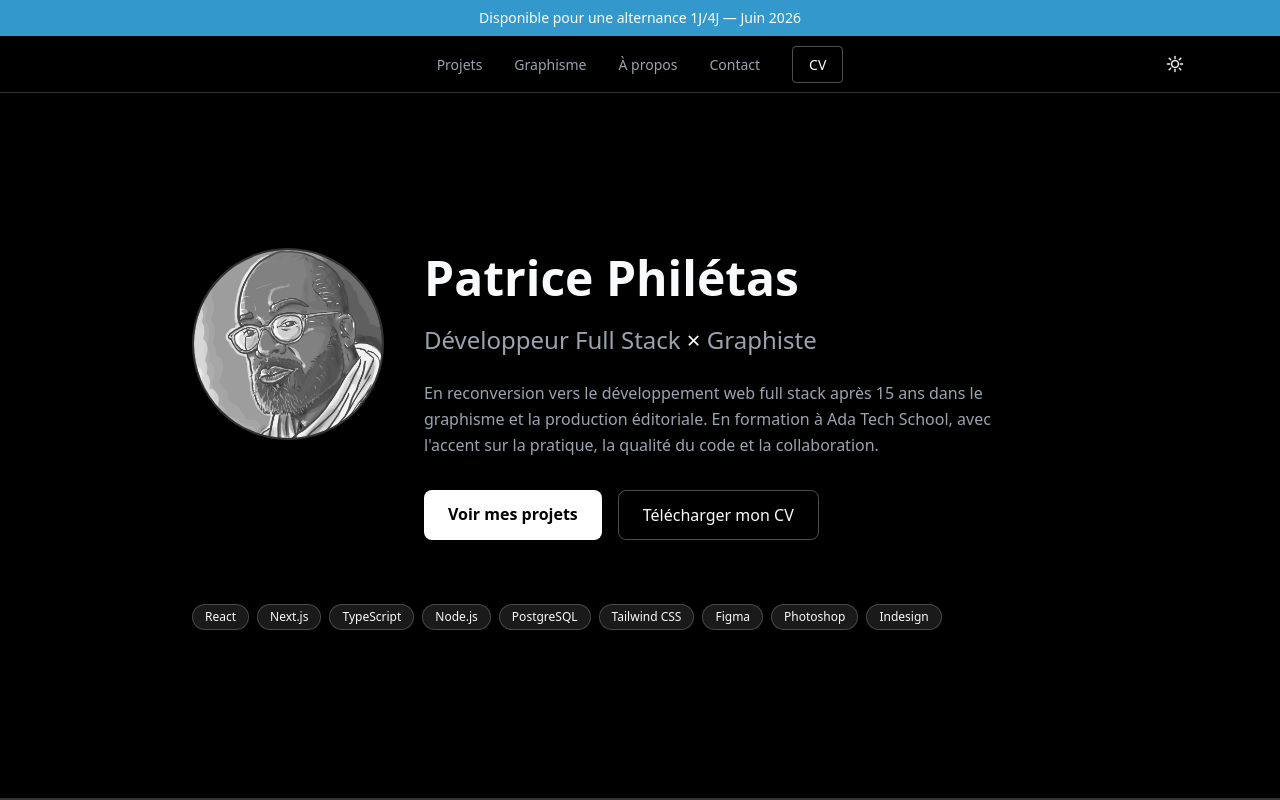
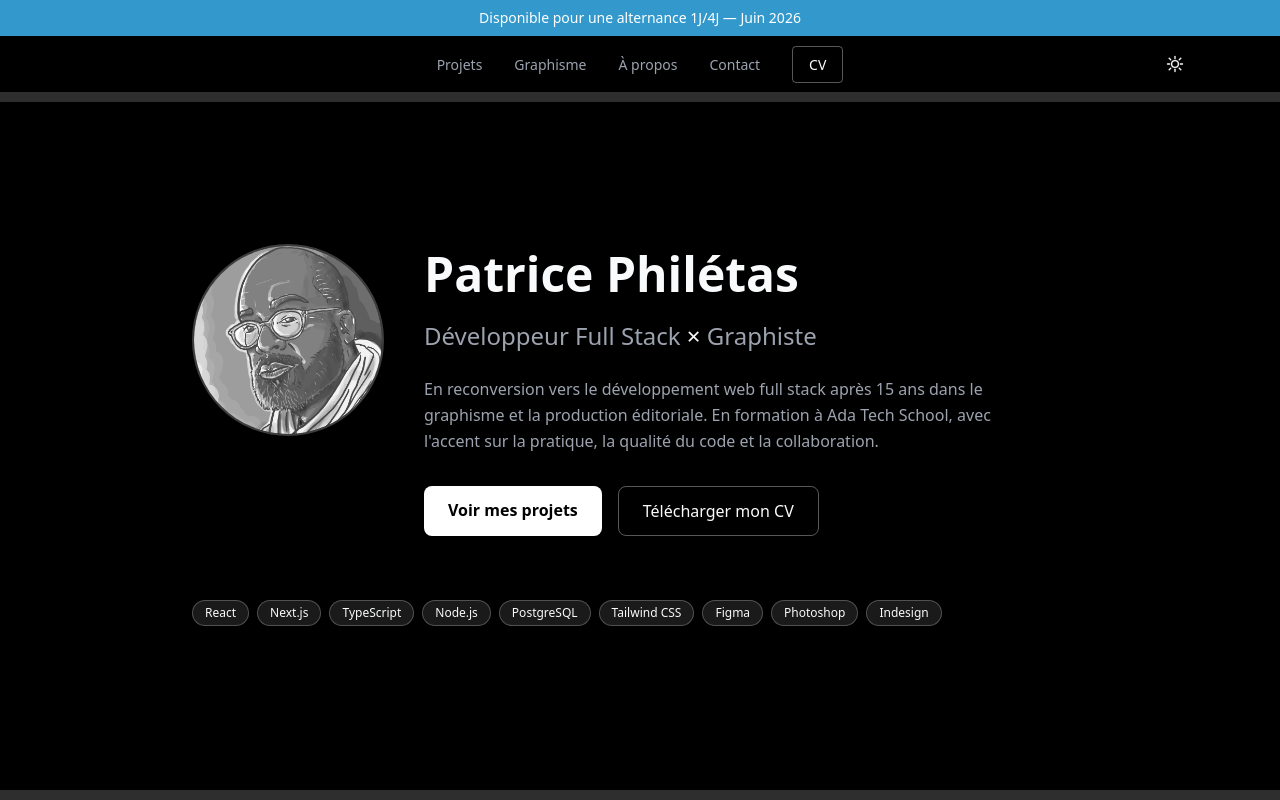
Before and after one commit to patphiletas/Portfolio, a Next.js app: page / in a window 1280 px wide. Shown: the top 800 px of the page. Built offline with nearby package versions, Linux system fonts and the light colour scheme.

Commit message:
travail sur les filets et les couleurs

```diff
--- a/app/components/Graphisme.tsx
+++ b/app/components/Graphisme.tsx
@@ -22,7 +22,7 @@ export default function Graphisme() {
           {graphismeItems.map((item) => (
             <div
               key={item.title}
-              className="theme-surface-muted rounded-lg overflow-hidden border theme-border hover:opacity-95 transition-colors"
+              className="theme-surface-muted theme-card-border rounded-lg overflow-hidden hover:opacity-95 transition-colors"
             >
               <div className="h-48 bg-gray-800 overflow-hidden">
                 <img
--- a/app/components/Navbar.tsx
+++ b/app/components/Navbar.tsx
@@ -14,7 +14,7 @@ export default function Navbar() {
   const [menuOpen, setMenuOpen] = useState(false);
 
   return (
-    <header className="theme-surface fixed top-0 left-0 right-0 z-50 backdrop-blur-sm border-b theme-border-subtle">
+    <header className="theme-surface theme-divider-bottom fixed top-0 left-0 right-0 z-50 backdrop-blur-sm">
       <div className="text-white text-center py-2 text-sm font-medium" style={{ backgroundColor: '#3399CC' }}>
         Disponible pour une alternance 1J/4J — Juin 2026
       </div>
@@ -57,7 +57,7 @@ export default function Navbar() {
       </nav>
 
       {menuOpen && (
-        <div className="theme-surface md:hidden border-t theme-border-subtle px-6 pb-6">
+        <div className="theme-surface md:hidden theme-divider-top px-6 pb-6">
           <ul className="flex flex-col gap-4">
             {navLinks.map((link) => (
               <li key={link.href}>
--- a/app/components/Projects.tsx
+++ b/app/components/Projects.tsx
@@ -17,7 +17,7 @@ export default function Projects() {
           {projects.map((project) => (
             <article
               key={project.id}
-              className="theme-surface-muted rounded-lg overflow-hidden border theme-border hover:opacity-95 transition-colors"
+              className="theme-surface-muted theme-card-border rounded-lg overflow-hidden hover:opacity-95 transition-colors"
             >
               <div className="relative h-44 bg-gray-800 overflow-hidden">
                 <img
--- a/app/globals.css
+++ b/app/globals.css
@@ -3,16 +3,17 @@
 
 :root {
   color-scheme: light;
-  --theme-bg: #f5f3f0;
-  --theme-surface: #ffffff;
-  --theme-surface-muted: #f3f4f6;
-  --theme-surface-strong: #d1d5db;
+  --theme-bg: #ebe3da;
+  --theme-surface: #f6efe7;
+  --theme-surface-muted: #efe6dd;
+  --theme-surface-strong: #d8cabc;
   --theme-text: #111827;
   --theme-text-muted: #4b5563;
   --theme-text-soft: #374151;
-  --theme-border: #d1d5db;
-  --theme-border-strong: #9ca3af;
-  --theme-border-subtle: #e5e7eb;
+  --theme-border: #ab9a89;
+  --theme-border-strong: #8f7d6c;
+  --theme-border-subtle: rgb(143 125 108 / 0.48);
+  --theme-divider: rgb(143 125 108 / 0.4);
   --theme-inverse-bg: #111827;
   --theme-inverse-text: #ffffff;
 }
@@ -26,9 +27,10 @@ html.dark {
   --theme-text: #f9fafb;
   --theme-text-muted: #9ca3af;
   --theme-text-soft: #d1d5db;
-  --theme-border: rgb(255 255 255 / 0.2);
-  --theme-border-strong: rgb(255 255 255 / 0.3);
-  --theme-border-subtle: rgb(255 255 255 / 0.2);
+  --theme-border: rgb(255 255 255 / 0.24);
+  --theme-border-strong: rgb(255 255 255 / 0.34);
+  --theme-border-subtle: rgb(255 255 255 / 0.22);
+  --theme-divider: rgb(255 255 255 / 0.18);
   --theme-inverse-bg: #ffffff;
   --theme-inverse-text: #000000;
 }
@@ -45,8 +47,8 @@ body {
 }
 
 section {
-  border-bottom-width: 2px;
-  border-bottom-color: var(--theme-border);
+  border-bottom-width: 10px;
+  border-bottom-color: var(--theme-divider);
 }
 
 section:last-of-type {
@@ -78,12 +80,31 @@ section:last-of-type {
   border-color: var(--theme-border);
 }
 
+.theme-card-border {
+  border-width: 3px;
+  border-color: var(--theme-border);
+}
+
 .theme-border-strong {
   border-color: var(--theme-border-strong);
 }
 
 .theme-border-subtle {
   border-color: var(--theme-border-subtle);
+}
+
+.theme-divider-border {
+  border-color: var(--theme-divider);
+}
+
+.theme-divider-bottom {
+  border-bottom-width: 10px;
+  border-bottom-color: var(--theme-divider);
+}
+
+.theme-divider-top {
+  border-top-width: 10px;
+  border-top-color: var(--theme-divider);
 }
 
 .theme-chip {
```
